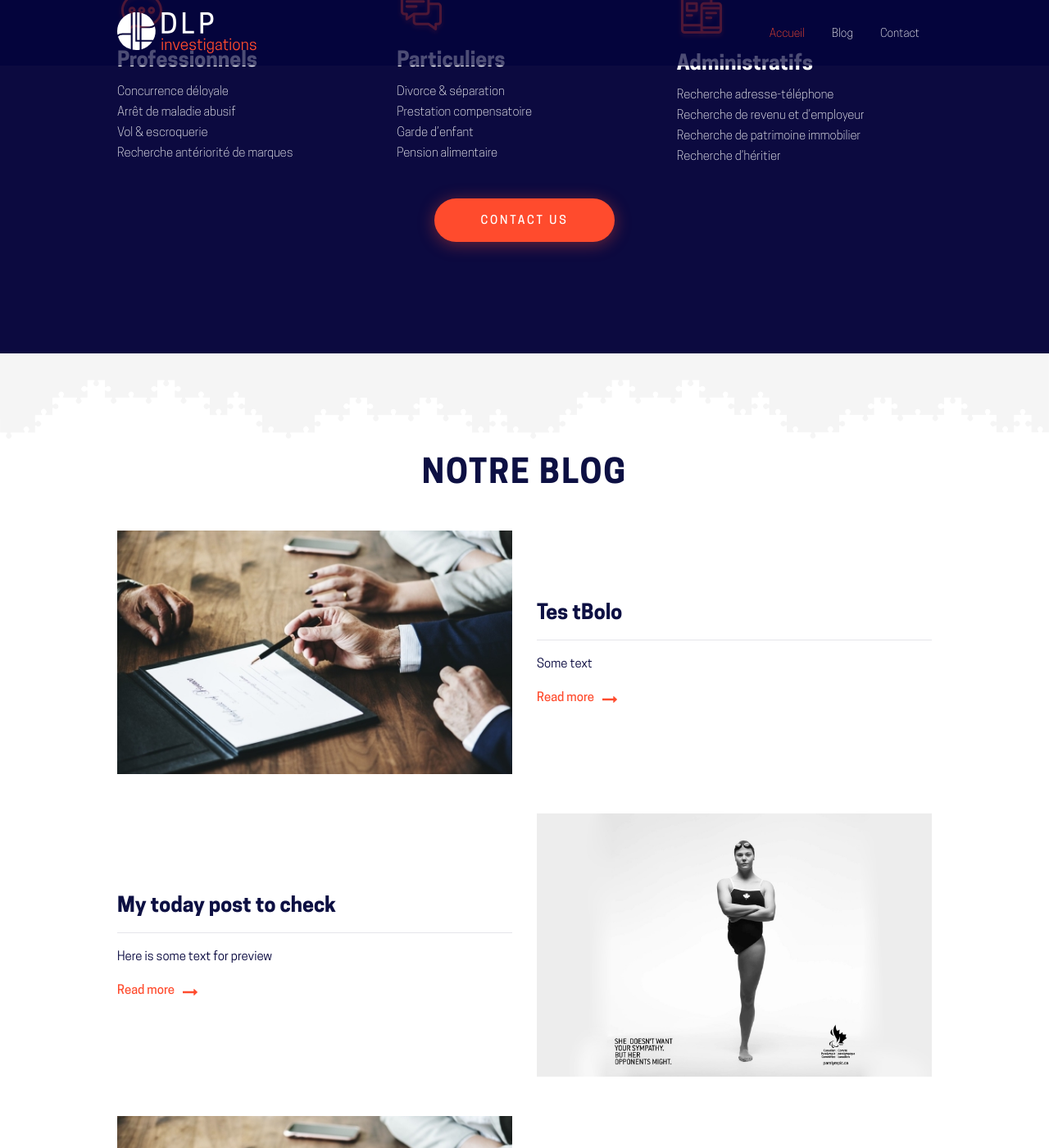
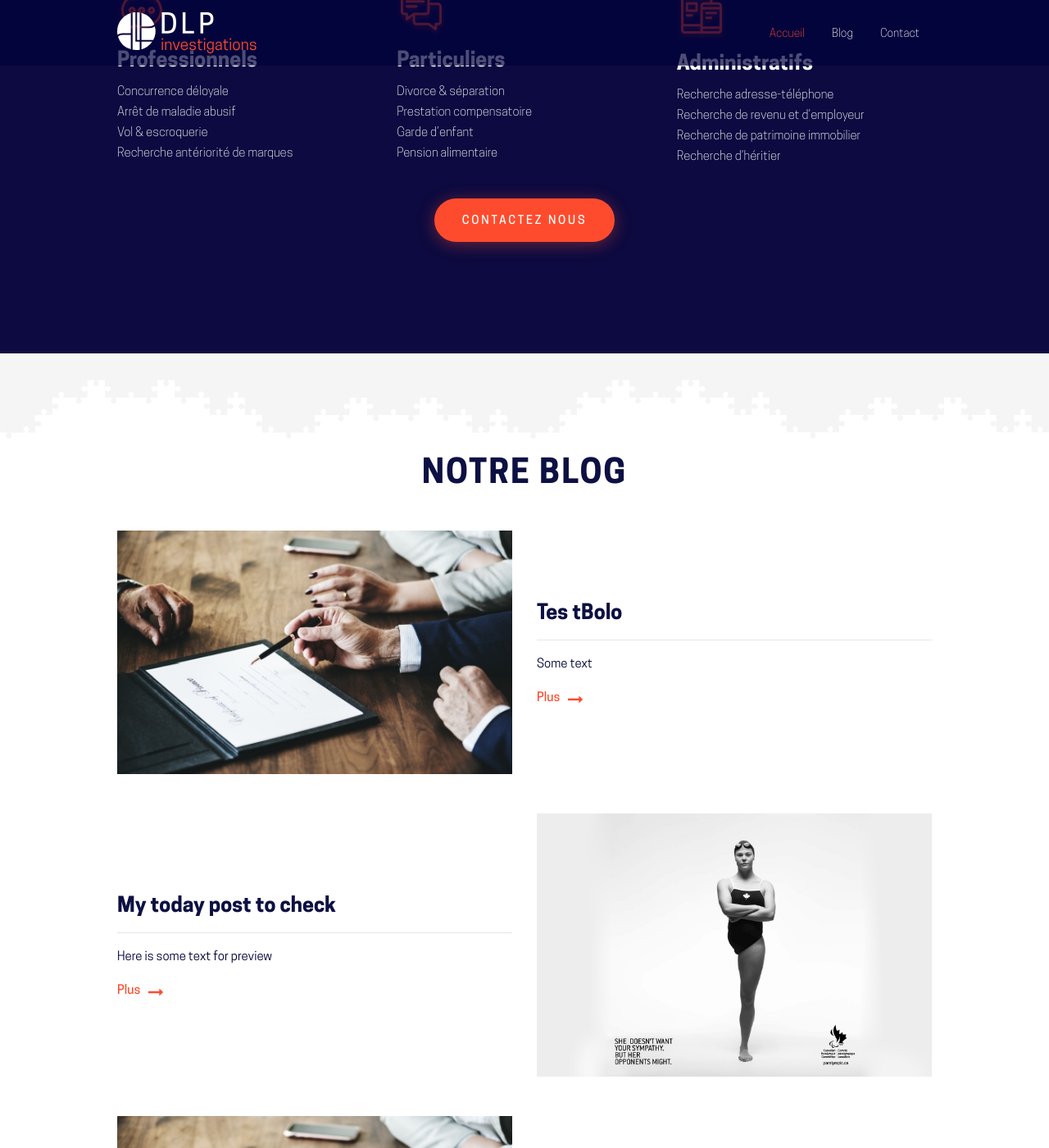
Before and after one commit to lobo-studio/dpl_investigation, a Jekyll site: the page built from index.md, in a window 1280 px wide and 1400 px high, scrolled down 2091 px. Shown: the whole window at 82% size. Built offline with Jekyll 4.4.1, drawn with Linux system fonts in a browser that asks for light colours.

Commit message:
update blog layout

```diff
--- a/_layouts/home.html
+++ b/_layouts/home.html
@@ -138,7 +138,7 @@ tutelle du ministère de l’Intérieur.</p>
 				</div>
 
 				<p class="text-center mt-4">
-					<a href="#contact" " class="btn-primary btn-lg anchor">CONTACT US</a>
+					<a href="#contact" class="btn-primary btn-lg anchor">CONTACTEZ NOUS</a>
 				</p>
 			</div>
 		</div>
@@ -164,7 +164,7 @@ tutelle du ministère de l’Intérieur.</p>
 							<h4>{{ post.title }}</h4>
 							<hr class="line" />
 							<p>{{ post.text_preview }}</p>
-							<a class="custom-link" href="{{ post.url }}">Read more <img src="{{site.url}}/assets/img/arrow-orange.svg" alt="" /></a>
+							<a class="custom-link" href="{{ post.url }}">Plus <img src="{{site.url}}/assets/img/arrow-orange.svg" alt="" /></a>
 						</div>
 					</div>
 				</div>
@@ -180,7 +180,7 @@ tutelle du ministère de l’Intérieur.</p>
 						<h4>{{ post.title }}</h4>
 						<hr class="line" />
 						<p>{{ post.text_preview }}</p>
-						<a class="custom-link" href="{{ post.url }}">Read more <img src="{{site.url}}/assets/img/arrow-orange.svg" alt="" /></a>
+						<a class="custom-link" href="{{ post.url }}">Plus <img src="{{site.url}}/assets/img/arrow-orange.svg" alt="" /></a>
 					</div>
 				</div>
 			</div>
```
